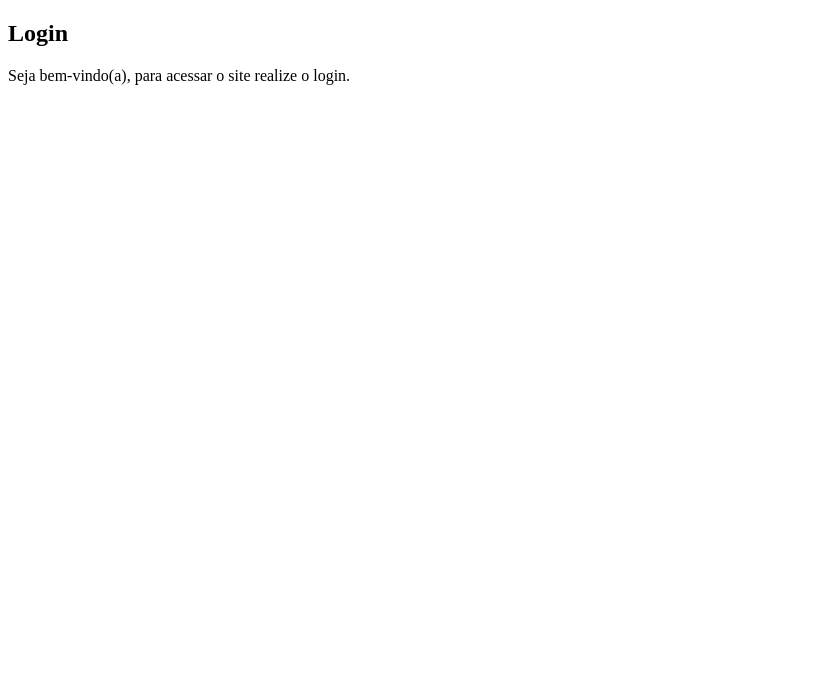
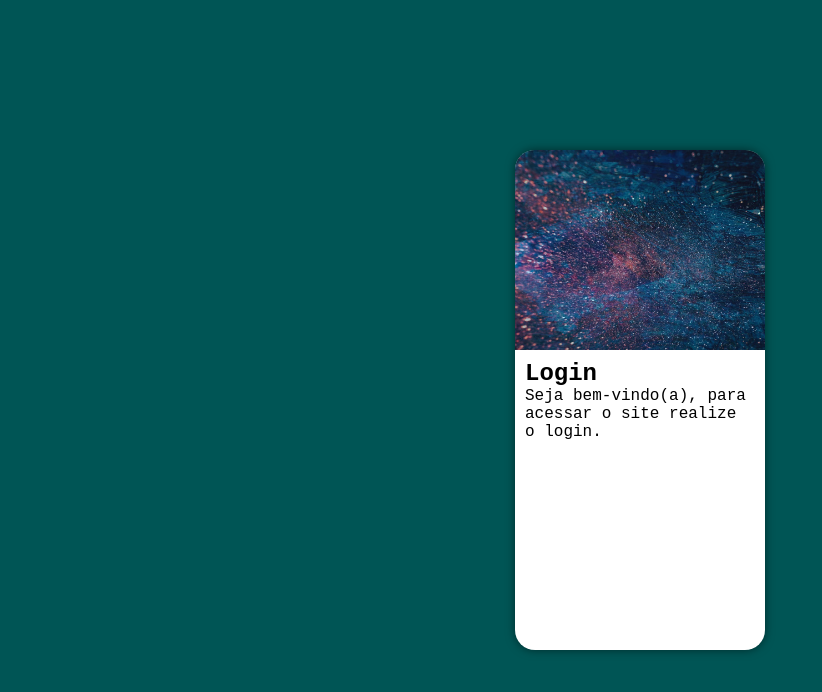
Before and after one commit to LuUxBrr/projeto-login, a plain HTML site: page index.html in a window 1280 px wide. Shown: the whole page, without its empty margins (0-822 px from the left). Drawn offline with Linux system fonts and the light colour scheme.

Commit message:
Design da tela de login, feito

```diff
--- a/estilos/style.css
+++ b/estilos/style.css
@@ -1 +1,47 @@
 @charset "UTF-8";
+
+* {
+    font-family: 'Courier New', Courier, monospace;
+    padding: 0px;
+    margin: 0px;
+    box-sizing: border-box;
+}
+
+body, html {
+    background-color: rgb(0, 85, 85);
+    height: 100vh;
+    width: 100vw;
+}
+
+main {
+    position: relative;
+    height: 100vh;
+    width: 100vw;
+}
+
+section#login {
+    position: absolute;
+    top: 50%;
+    left: 50%;
+    transform: translate(-50%, -50%);
+    overflow: hidden;
+
+    background-color: white;
+    width: 250px;
+    height: 500px;
+    border-radius: 20px;
+    box-shadow: 0px 0px 10px rgba(0, 0, 0, 0.507);
+}
+
+section#login > div#imagem {
+    display: block;
+    background: rgb(0, 85, 85) url(../imagens/metal.jpg);
+    background-size: cover;
+    background-position: left bottom;
+    height: 200px;
+}
+
+section#login > div#formulario {
+    display: block;
+    padding: 10px;
+}
```
Also changed, not shown: index.html (+1 -1 lines).
